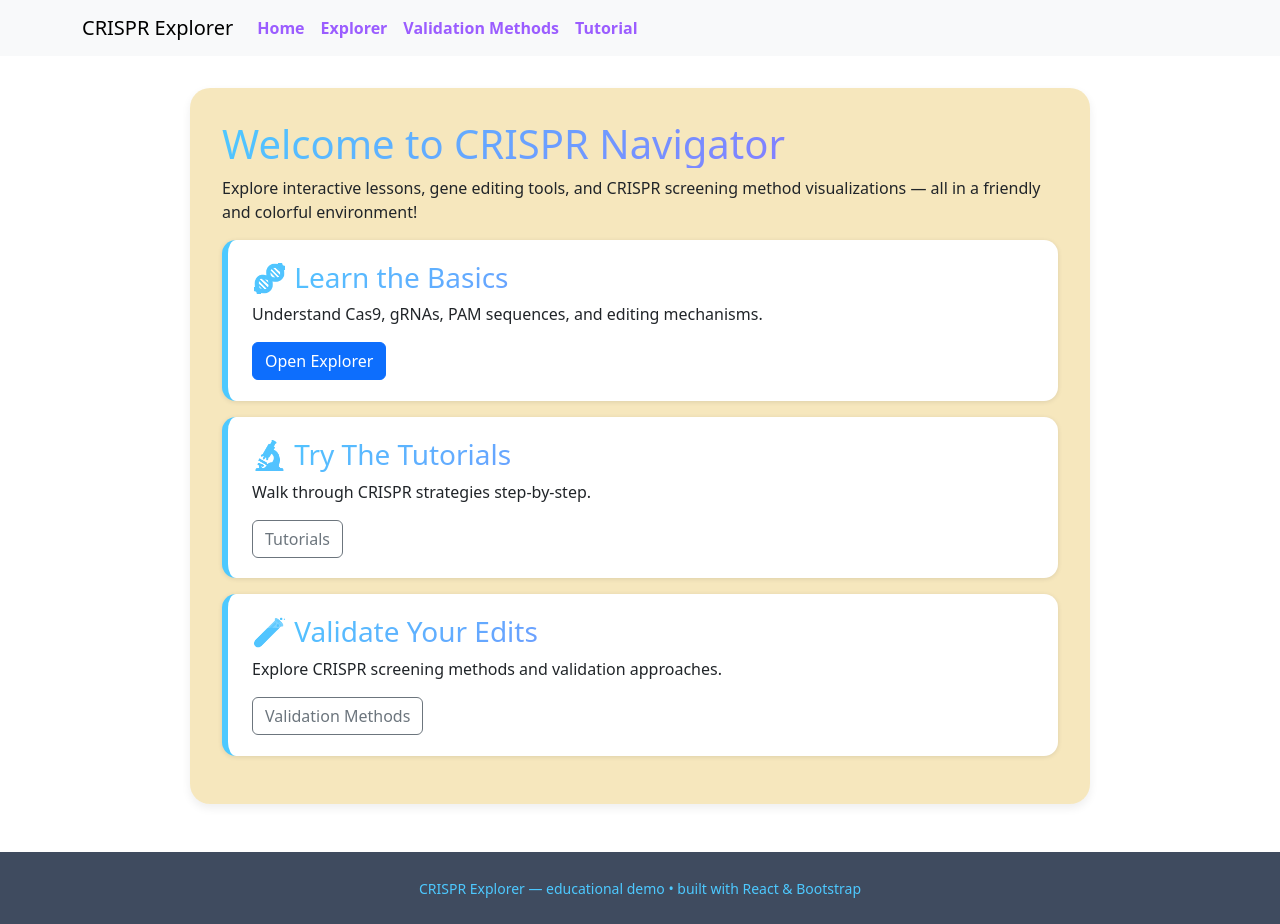
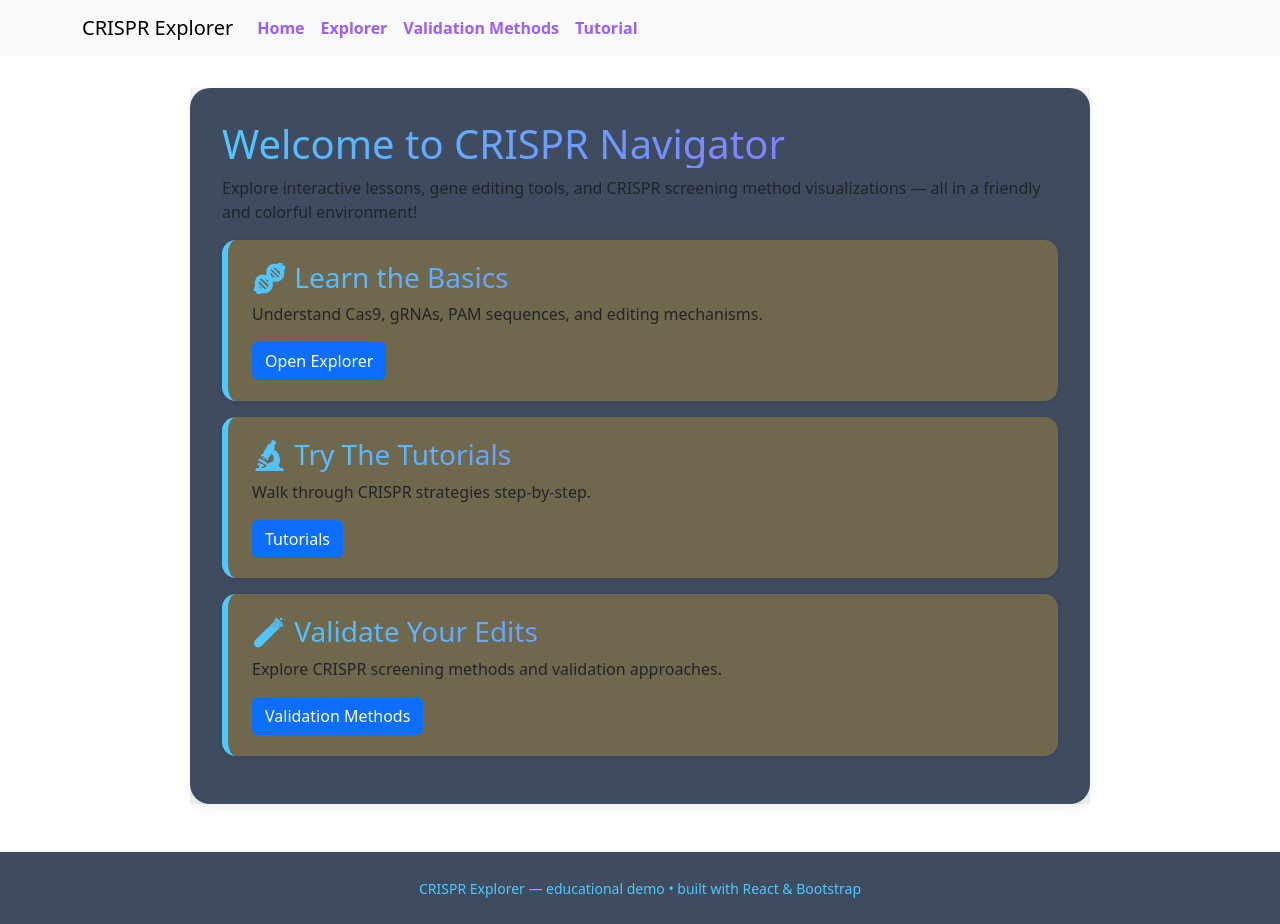
Before and after one commit to CS571-F25/p68, a React (Vite) app: page /#/ in a window 1280 px wide. Built offline with nearby package versions, Linux system fonts and the light colour scheme.

Commit message:
Color test

```diff
--- a/src/components/Home.jsx
+++ b/src/components/Home.jsx
@@ -19,13 +19,13 @@ export default function Home() {
       <div className="crispr-card">
         <h3>🔬 Try The Tutorials</h3>
         <p>Walk through CRISPR strategies step-by-step.</p>
-        <Button as={Link} to="/tutorial" variant="outline-secondary">Tutorials</Button>
+        <Button as={Link} to="/tutorial" variant="primary">Tutorials</Button>
       </div>
 
       <div className="crispr-card">
         <h3>🧪 Validate Your Edits</h3>
         <p>Explore CRISPR screening methods and validation approaches.</p>
-        <Button as={Link} to="/ValidationMethods" variant="outline-secondary">Validation Methods</Button>
+        <Button as={Link} to="/ValidationMethods" variant="primary">Validation Methods</Button>
       </div>
     </div>
   );
--- a/src/index.css
+++ b/src/index.css
@@ -33,24 +33,22 @@ header {
   margin: 2rem auto;
   padding: 2rem;
   width: min(90%, 900px);
-  background: rgba(224, 173, 31, 0.295);
+  background: #3f4b5f;
   border-radius: 20px;
   box-shadow: 0 4px 10px rgba(0,0,0,0.07);
   position: relative;
 }
 
-/* Adds a fun DNA-wave background */
-/*
 .page-container::before {
   content: "";
-  background: url('https://i.imgur.com/2gQv1Bk.png');
+  background: #3f4b5f;
   opacity: 0.07;
   position: absolute;
   inset: 0;
   z-index: 0;
   background-size: cover;
 }
-*/
+
 /* Make sure content stays above */
 .page-container > * {
   position: relative;
@@ -92,7 +90,7 @@ h1, h2, h3 {
 
 /* ========= CRISPR BUBBLE/INFO CARDS ========= */
 .crispr-card {
-  background: white;
+  background: rgba(224, 173, 31, 0.295);
   border-left: 6px solid var(--crispr-blue);
   border-radius: 14px;
   padding: 1.3rem 1.5rem;
```
Also changed, not shown: 4 other files (tests, documents, lock files or other folders).
